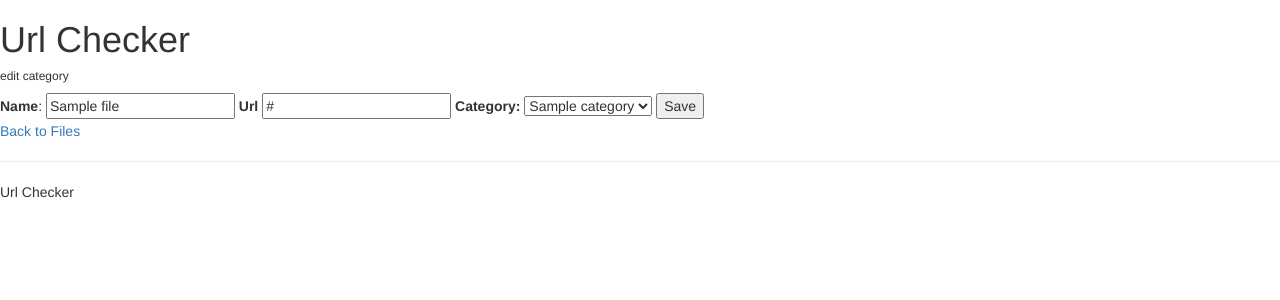
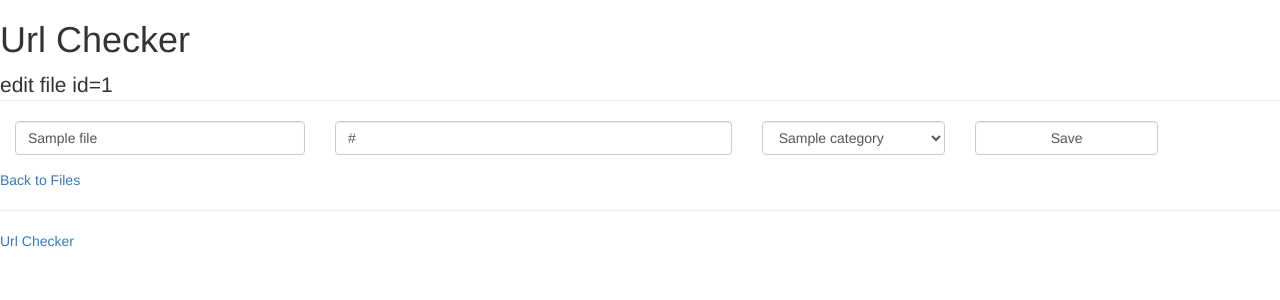
Before and after one commit to ArtDaf/checker2, a Flask app: page /files/edit/1 in a window 1280 px wide. Shown: the top 300 px of the page. Run offline with Flask 2, Linux system fonts and the light colour scheme; tables that the repository leaves empty hold one stand-in row (values such as "Sample post"); parts of the project's set-up code (start-up, migrations or seed data) failed here and were passed over; some libraries are stand-ins or nearby versions.

Commit message:
some file render fixes

```diff
--- a/server.py
+++ b/server.py
@@ -164,7 +164,7 @@ def files_edit(id):
     else:
         file = get_or_abort(File, id)
         form = FileForm(obj=file)
-    return render_template('files_all.html', form=form)
+    return render_template('files_all.html', form=form, file=file)
 
 
 @app.route('/categories')
--- a/templates/files_all.html
+++ b/templates/files_all.html
@@ -1,28 +1,40 @@
 {% extends "layout.html" %}
-
 {% block body %}
-<h6>{% if new %} New {% else %} edit {% endif %} category </h6>
 
 {% if new %}
-<form method="POST" action="{{ url_for('files_new')}}" class="add-cat">
+<form method="POST" action="{{ url_for('files_new')}}" class="margin-bottom-40" role="form">
 {% else %}
-<form method="POST" action="" class="add-cat">
+<form method="POST" action="" class="margin-bottom-40" role="form">
 {% endif %}
+    <div class="form-group">
+    <fieldset>
+    <legend> {% if new %} New {% else %} edit {% endif %} file {% if not new %} id={{file.id}} {% endif %} </legend>
     {{ form.hidden_tag() }}
 
-        {{ form.name.label }}:
-        {{ form.name }}
-        {{ form.url.label }}
-        {{ form.url }}
-        {{ form.category.label }}
-        {{ form.category }}
-        {{ form.submit }}
+        <div class="col-xs-3">
+        {{ form.name(class="form-control", placeholder="Enter name") }}
+        </div>
+        <div class="col-xs-4">
+        {{ form.url (class="form-control", placeholder="Enter url")}}
+        </div>
+
+        <div class="col-xs-2">
+        {{ form.category(class="form-control", placeholder="Category")}}
+        </div>
+
+        <div class="col-xs-2">
+             {{ form.submit (class="form-control")}}
+        </div>
 
 
+    </fieldset>
+    </div>
 </form>
+
 {% if not new %} <a href="{{ url_for('files_all') }}"> Back to Files</a> {% endif %}
 {% if new %}
 <br>
+<div class="table-responsive">
 <table class="files" id="files">
  <thead>
  <tr>
@@ -42,6 +54,7 @@
 <tbody>
 
 </table>
+</div>
 {% endif %}
 
 
--- a/templates/layout.html
+++ b/templates/layout.html
@@ -54,4 +54,4 @@ function notification( type, message ) {
 {%- endfor %}
 {% block body %}{% endblock %}
 <hr>
-<address>Url Checker</address>
+<address><a href="{{ url_for('index') }}">Url Checker</a></address>
```
